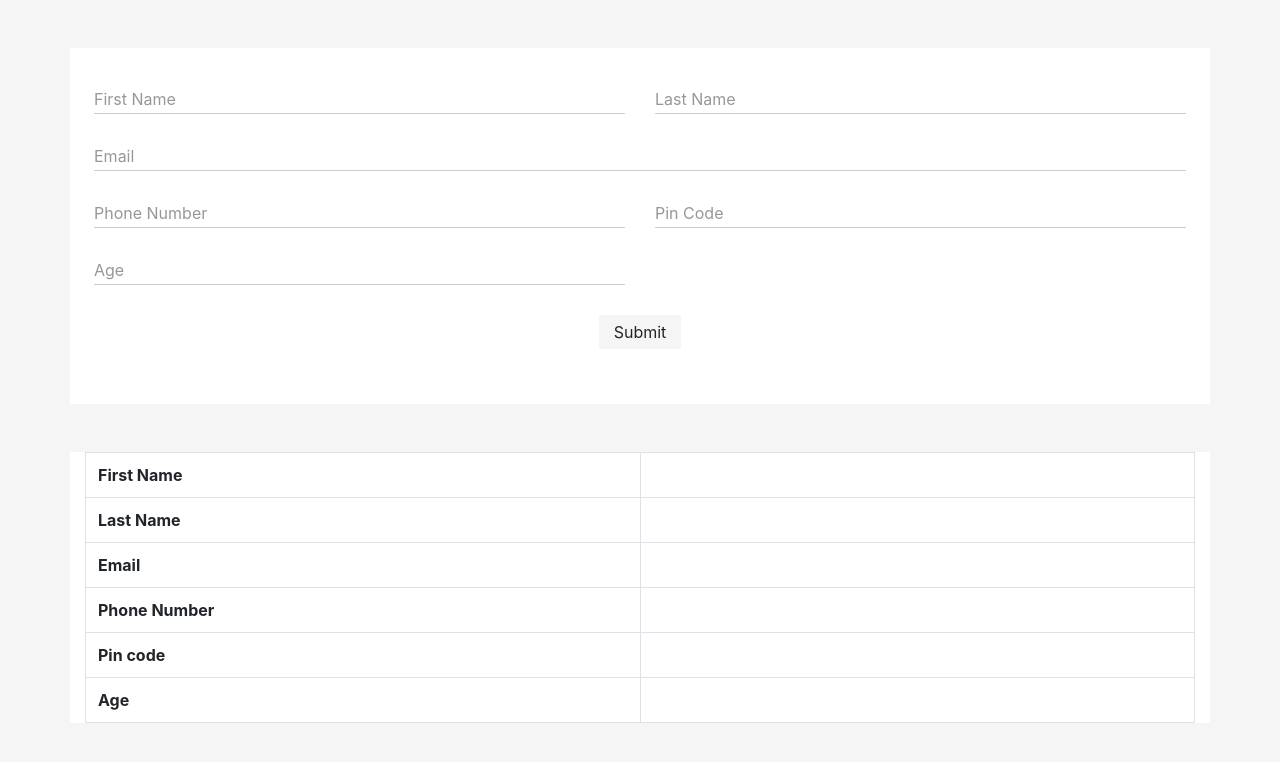
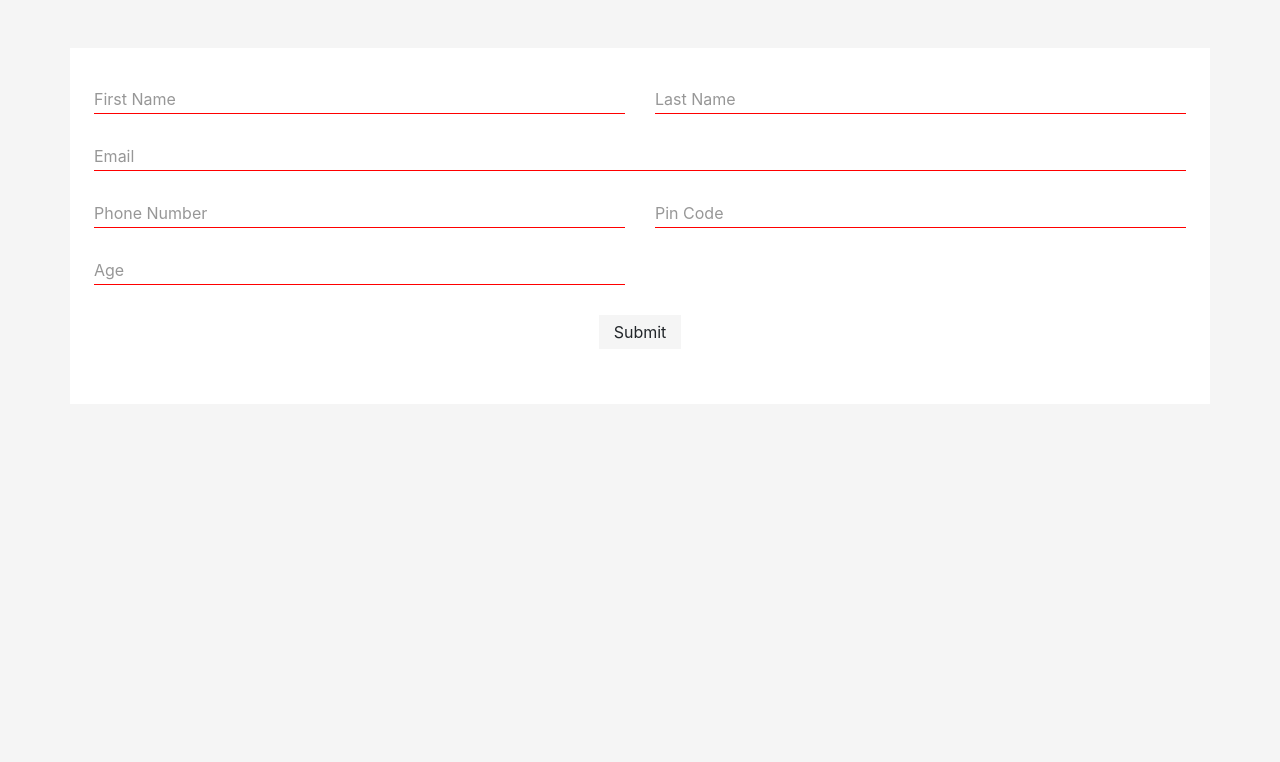
Before and after one commit to Manishkumar1996/Form, a plain HTML site: page index.html in a window 1280 px wide. Both pictures are taken after a click on the element "Submit". Drawn offline with nearby package versions, Linux system fonts and the light colour scheme.

Commit message:
shake added

```diff
--- a/index.html
+++ b/index.html
@@ -75,7 +75,7 @@
             <table id="infoTable" class="table table-bordered d-none">
                 <tr>
                     <th class="w-50">First Name</th>
-                    <td id="firstName">lknln</td>
+                    <td id="firstName"></td>
                 </tr>
                 <tr>
                     <th class="w-50">Last Name</th>
--- a/javascript/main.js
+++ b/javascript/main.js
@@ -245,23 +245,97 @@ function onBlurAge(e) {
 function submit(e) {
     var show = document.getElementById("infoTable");
     show.setAttribute("class", "table table-bordered");
-    console.log(show);
 
     var firstName = document.getElementById("first-name").value;
-    document.getElementById("firstName").innerHTML = firstName;
+    if (firstName == 0) {
+        alert("First Name is empty");
+        var show = document.getElementById("infoTable");
+        show.setAttribute("class", "table table-bordered d-none");
+        var shake = document.getElementById("first-name");
+        shake.setAttribute("class", "input shake");
+    }
+    else {
+        document.getElementById("firstName").innerHTML = firstName;
+        var shake = document.getElementById("first-name");
+        shake.setAttribute("class", "input");
 
-     var firstName = document.getElementById("last-name").value;
-    document.getElementById("lastName").innerHTML = firstName;
+    }
 
-     var firstName = document.getElementById("email").value;
-    document.getElementById("emailTable").innerHTML = firstName;
+    var lastName = document.getElementById("last-name").value;
+    if (lastName == 0) {
+        alert("Last Name is empty");
+        var show = document.getElementById("infoTable");
+        show.setAttribute("class", "table table-bordered d-none");
+        var shake = document.getElementById("last-name");
+        shake.setAttribute("class", "input shake");
+    }
+    else {
+        document.getElementById("lastName").innerHTML = lastName;
+        var shake = document.getElementById("last-name");
+        shake.setAttribute("class", "input");
+    }
 
-     var firstName = document.getElementById("phone-number").value;
-    document.getElementById("phoneNumber").innerHTML = firstName;
 
-     var firstName = document.getElementById("pin-code").value;
-    document.getElementById("pinCode").innerHTML = firstName;
+    var email = document.getElementById("email").value;
+    if (email == 0) {
+        alert("Email is empty");
+        var show = document.getElementById("infoTable");
+        show.setAttribute("class", "table table-bordered d-none");
+        var shake = document.getElementById("email");
+        shake.setAttribute("class", "input shake");
+    }
+    else {
+        document.getElementById("emailTable").innerHTML = email;
+        var shake = document.getElementById("email");
+        shake.setAttribute("class", "input");
+    }
 
-     var firstName = document.getElementById("age").value;
-    document.getElementById("ageTable").innerHTML = firstName;
+
+    var phone = document.getElementById("phone-number").value;
+    if (phone == 0) {
+        alert("Phone number is empty");
+        var show = document.getElementById("infoTable");
+        show.setAttribute("class", "table table-bordered d-none");
+        var shake = document.getElementById("phone-number");
+        shake.setAttribute("class", "input shake");
+
+    }
+    else {
+        document.getElementById("phoneNumber").innerHTML = phone;
+        var shake = document.getElementById("phone-number");
+        shake.setAttribute("class", "input");
+    }
+
+
+    var pin = document.getElementById("pin-code").value;
+    if (pin == 0) {
+        alert("Pin code is empty");
+        var show = document.getElementById("infoTable");
+        show.setAttribute("class", "table table-bordered d-none");
+        var shake = document.getElementById("pin-code");
+        shake.setAttribute("class", "input shake");
+    }
+    else {
+       document.getElementById("pinCode").innerHTML = pin;
+       var shake = document.getElementById("pin-code");
+       shake.setAttribute("class", "input");
+    }
+
+
+    var age = document.getElementById("age").value;
+    if (age == 0) {
+        alert("Age is empty");
+        var show = document.getElementById("infoTable");
+        show.setAttribute("class", "table table-bordered d-none");
+        var shake = document.getElementById("age");
+        shake.setAttribute("class", "input shake");
+    }
+    else {
+        document.getElementById("ageTable").innerHTML = age;
+        var shake = document.getElementById("age");
+        shake.setAttribute("class", "input");
+    }
+
+
+
 }
--- a/scss/main.scss
+++ b/scss/main.scss
@@ -67,3 +67,17 @@ body {
         }
     }
 }
+
+.shake {
+    position: relative;
+    animation-name: shake;
+    border-bottom-color: red;
+    animation-duration: 0.1s;
+    animation-iteration-count: 2;
+    animation-timing-function: linear;
+}
+
+@keyframes shake {
+    from {left: 0px; top:0px;}
+    to {left: 2px; top:2px;}
+}
```
Also changed, not shown: css/main.css, 1 other file.
